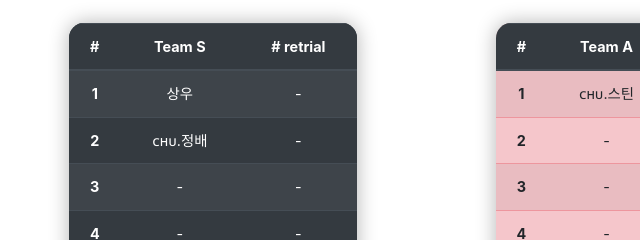
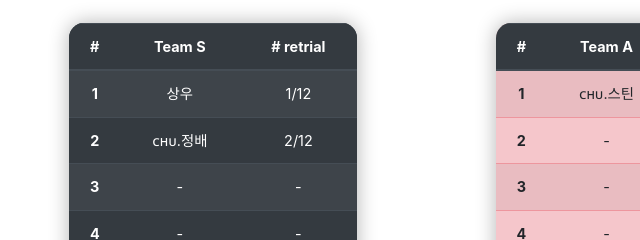
Before and after one commit to masonkoh/cabbage, a plain HTML site: page docs/index.html in a window 1280 px wide. Shown: the part 803-1043 px from the top of the page, 0-640 px from the left. Drawn offline with nearby package versions, Linux system fonts and the light colour scheme.

Commit message:
S team player #ofTrial updated

```diff
--- a/docs/index.html
+++ b/docs/index.html
@@ -115,12 +115,12 @@
                         <tr>
                             <th scope="row">1</th>
                             <td>상우</td>
-                            <td>-</td>
+                            <td>1/12</td>
                         </tr>
                         <tr>
                             <th scope="row">2</th>
                             <td>ᴄʜᴜ.정배</td>
-                            <td>-</td>
+                            <td>2/12</td>
                         </tr>
                         <tr>
                             <th scope="row">3</th>
```
